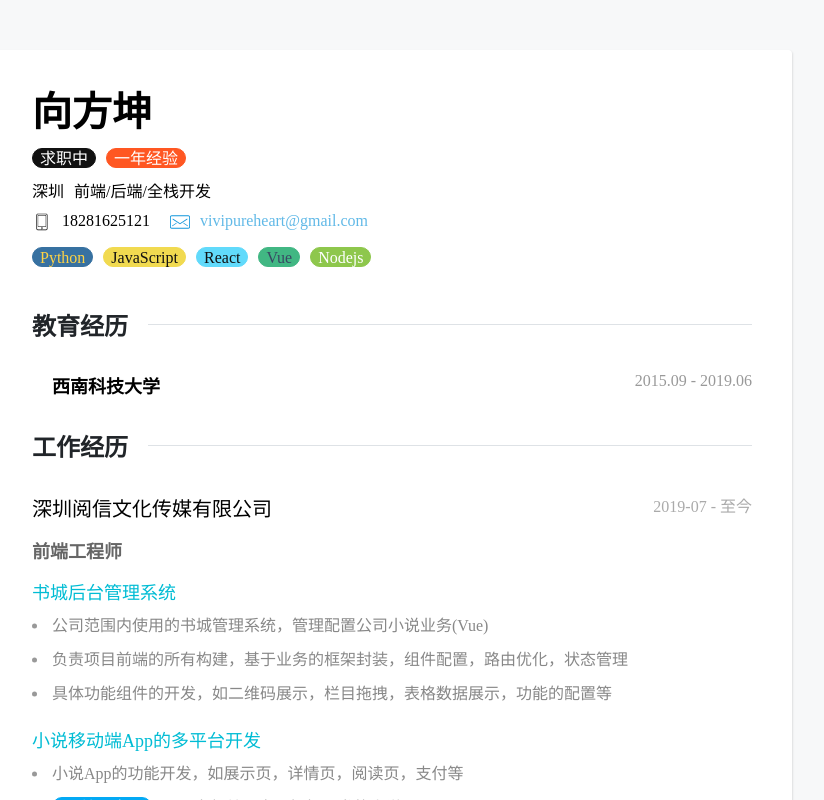
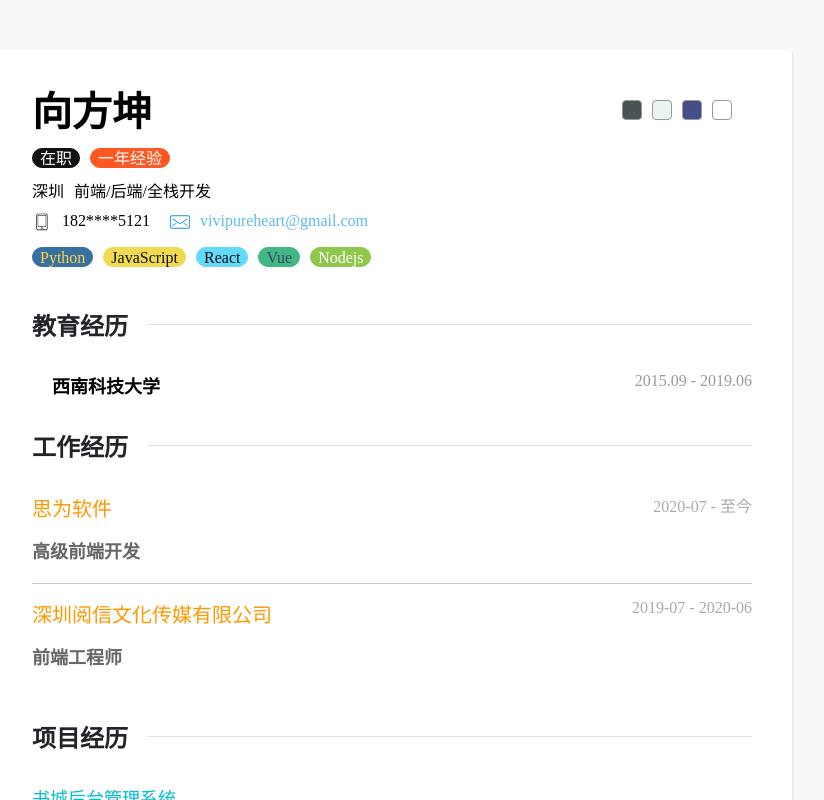
Before and after one commit to vivipure/resume, a React (Create React App) app: page / in a window 1280 px wide. Shown: the whole page, without its empty margins (248-1072 px from the left). Built offline with nearby package versions, Linux system fonts and the light colour scheme.

Commit message:
增加主题 和loading 组件

```diff
--- a/src/App.js
+++ b/src/App.js
@@ -1,13 +1,20 @@
-import React from 'react';
+import React, {useState} from 'react';
 
 import './app.scss'
 import Resume from './views/resume/index'
-
+import Loading from './common/loading/index'
 
 function App() {
+    const [loading, setLoading] = useState(true)
+    setTimeout(() => {
+        setLoading(false)
+    }, 1500);
     return (
              <div className="resume-wrapper">
-                <Resume />
+                 {
+                     loading ? <Loading /> : <Resume />
+                 }
+
             </div>
     )
 }
--- a/src/common/jumpText/index.js
+++ b/src/common/jumpText/index.js
@@ -12,7 +12,7 @@ export default function Jump (props) {
                 splitText.map((t, i) => {
                 return  <span style={{
                     '--d': i+1
-                }}>{t}</span>
+                }} key={i}>{t}</span>
                 })
             }
         </div>
--- /dev/null
+++ b/src/common/loading/index.js
@@ -0,0 +1,20 @@
+import React from 'react'
+
+import './index.scss'
+
+function Loading(prop) {
+    return (
+        <div className="body-wrapper">
+            <div className="container">
+                <div className="dot"></div>
+                <div className="dot"></div>
+                <div className="dot"></div>
+                <div className="dot"></div>
+                <div className="dot"></div>
+             </div>
+        </div>
+    )
+}
+
+
+export default Loading
--- /dev/null
+++ b/src/common/loading/index.scss
@@ -0,0 +1,56 @@
+$num-dots: 5;
+$margin: 20px;
+$width: 20px;
+$maxH: 150px;
+
+
+
+.body-wrapper {
+    height: 100vh;
+    display: flex;
+    justify-content: center;
+    align-items: center;
+    background-color: #111;
+    z-index: 1000;
+    position: fixed;
+    top: 0;
+    width: 100%;
+    left: 0;
+}
+
+.container {
+    position: relative;
+    display: flex;
+    width: 100%;
+    height: $maxH;
+    justify-content: center;
+}
+.dot {
+    width: $width;
+    height: $width;
+    background-color: gray;
+    border-radius: 50px;
+    animation: scale 2s infinite;
+}
+
+
+@for $i from 1 through $num-dots {
+    div.dot:nth-child(#{$i}) {
+        margin-right: $margin;
+        animation-delay: 0.2s * $i;
+    }
+}
+
+@keyframes scale {
+    0% {
+
+    }
+    20% {
+        height: $maxH;
+        background-color: #fff;
+        transform: translateY(-60%);
+    }
+    70% {
+        height: $width;
+    }
+}
--- a/src/views/experience/index.js
+++ b/src/views/experience/index.js
@@ -19,17 +19,39 @@ function Experience() {
                 </div>
             </div>
             <Header text="工作经历" />
+            <div className="companys">
+                <div className="company-item">
+                    <div className="company">
+                        <p className="company-name">
+                            思为软件
+                        </p>
+                        <p className="timegap">
+                            2020-07 - 至今
+                        </p>
+                    </div>
+                    <div className="work">
+                        高级前端开发
+                    </div>
+                </div>
+                <div className="company-item">
                         <div className="company">
                             <p className="company-name">
                                 深圳阅信文化传媒有限公司
                             </p>
                             <p className="timegap">
-                    2019-07 - 至今
+                                2019-07 - 2020-06
                             </p>
                         </div>
                         <div className="work">
                             前端工程师
                     </div>
+                </div>
+            </div>
+
+
+
+            <Header text="项目经历" />
+
             <div className="products">
                 <div className="product-item">
                     <div className="product-name">
@@ -37,10 +59,10 @@ function Experience() {
                     </div>
                     <ul className="dutys">
                         <li className="duty">
-                            公司范围内使用的书城管理系统，管理配置公司小说业务(Vue)
+                            公司范围内使用的书城管理系统，管理配置公司小说业务(Vue + Vue-element-admin)
                         </li>
                         <li className="duty">
-                            负责项目前端的所有构建，基于业务的框架封装，组件配置，路由优化，状态管理
+                            负责项目前端的所有构建，基于业务的框架封装，组件配置，路由优化和鉴权，状态管理
                         </li>
                         <li className="duty">
                             具体功能组件的开发，如二维码展示，栏目拖拽，表格数据展示，功能的配置等
--- a/src/views/experience/index.scss
+++ b/src/views/experience/index.scss
@@ -4,9 +4,18 @@ $phone: "(max-width: 767px)";
     & > * {
         margin-bottom: 15px;
     }
+    .company-item {
+        &:not(:last-child) {
+            border-bottom: 1px solid #ccc;
+            margin-bottom: 15px;
+
+        }
+    }
+
     .company {
         display: flex;
         justify-content: space-between;
+        margin-bottom: 15px;
         @media screen and #{$phone} {
             flex-direction: column;
             .company-name {
@@ -15,15 +24,20 @@ $phone: "(max-width: 767px)";
         }
         .company-name {
             font-size: 20px;
+            color: #ff9800;
         }
         .timegap {
             color: #aaa;
         }
     }
+
+
     .work {
         font-size: 18px;
         font-weight: 600;
         color: #666;
+        padding-bottom: 20px;
+
     }
     .products {
         .product-item {
--- a/src/views/top/index.js
+++ b/src/views/top/index.js
@@ -8,14 +8,26 @@ import Text from '../../common/textbox/index'
 let emailIcon = require('../../icon/email.svg')
 let phoneIcon = require('../../icon/phone.svg')
 
+
+
+
 function Top(prop) {
+    const colors = [
+        '#4a5354',
+        '#52aea524',
+        '#444f8a',
+        '#fff'
+    ]
+    function changColor(color) {
+        document.querySelector('.resume').style.backgroundColor = color
+    }
     return (
         <div className="top-wrapper">
             <p className="name">
                 向方坤
             </p>
             <div className="status">
-                <Text>求职中</Text>
+                <Text>在职</Text>
                 <Text bgColor="#FF5722" borderColor="#FF5722">一年经验</Text>
             </div>
             <div className="locate">
@@ -27,7 +39,7 @@ function Top(prop) {
             <div className="concat">
                 <div className="concat-item">
                     <img src={phoneIcon} alt=""/>
-                     <p>18281625121</p>
+                     <p>182****5121</p>
                 </div>
                 <a className="concat-item" href='mailto:vivipureheart@gmail.com'>
                      <img src={emailIcon} alt=""/>
@@ -41,6 +53,20 @@ function Top(prop) {
                 <Text bgColor="#41b783" borderColor="#41b783" textColor="#384863">Vue</Text>
                 <Text bgColor="#8ec74c" borderColor="#8ec74c" textColor="#fff">Nodejs</Text>
             </div>
+            <div className="color-picker">
+                {
+                    colors.map(color => {
+                        return (
+                            <div className="color-item" style={{
+                                backgroundColor: color
+                            }} onClick={()=>{changColor(color)}} key={color}>
+
+                            </div>
+
+                        )
+                    })
+                }
+            </div>
 
         </div>
     )
--- a/src/views/top/index.scss
+++ b/src/views/top/index.scss
@@ -1,4 +1,5 @@
 .top-wrapper {
+    position: relative;
     & > * {
         margin-bottom: 10px;
     }
@@ -38,4 +39,20 @@
             margin-bottom: 10px;
         }
     }
+    .color-picker {
+        position: absolute;
+        top: 20px;
+        right: 20px;
+        display: flex;
+        .color-item {
+            width: 20px;
+            height: 20px;
+            border-radius: 4px;
+            border: 1px solid #999;
+            cursor: pointer;
+            & + .color-item {
+                margin-left: 10px;
+            }
+        }
+    }
 }
```
Lines whose indentation alone changed are shown as unchanged.
